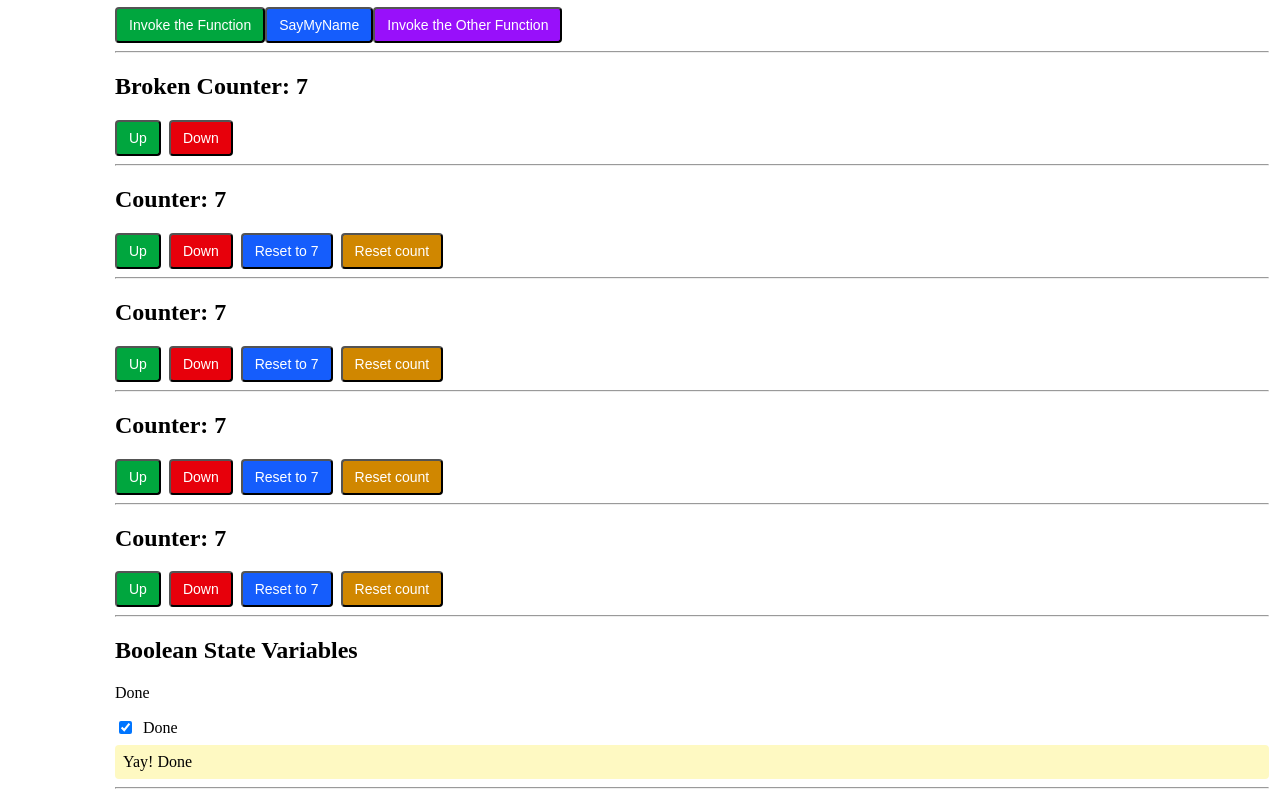
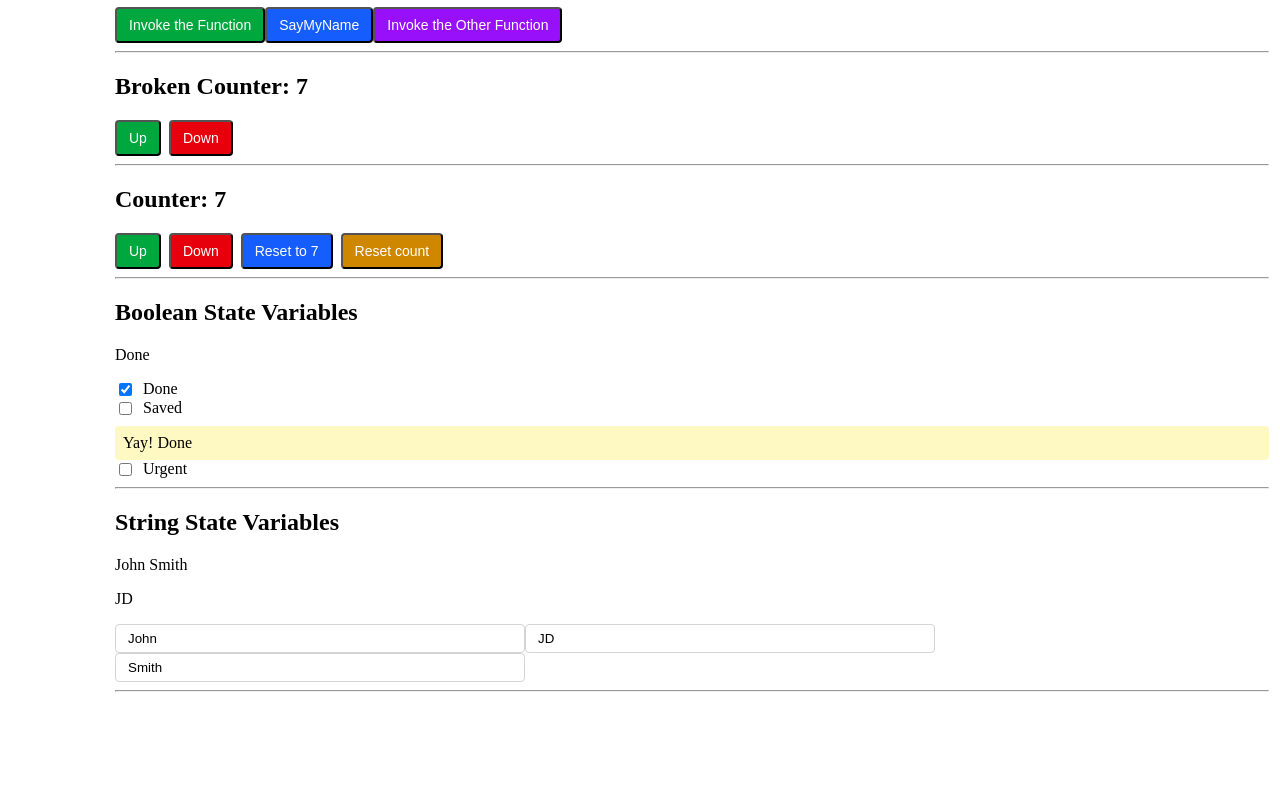
Before and after one commit to omathay/webdev-client, a Next.js app: page /labs/lab4 in a window 1280 px wide. Shown: the part 343-1143 px from the top of the page. After the commit the page ends 1046 px from the top, so only its background shows below. Built offline with nearby package versions, Linux system fonts and the light colour scheme.

Commit message:
up to 4.2.7

```diff
--- a/app/labs/lab4/BooleanStateVariables.tsx
+++ b/app/labs/lab4/BooleanStateVariables.tsx
@@ -4,6 +4,8 @@ import { useState } from "react";
 
 export default function BooleanStateVariables() {
   const [done, setDone] = useState(true);
+  const [urgent, setUrgent] = useState(false);
+  const [saved, setSaved] = useState(false);
   return (
     <div id="wd-boolean-state-variables">
       <h2>Boolean State Variables</h2>
@@ -17,7 +19,27 @@ export default function BooleanStateVariables() {
         />
         Done
       </label>
+      <label className="flex items-center gap-2">
+        <input
+          type="checkbox"
+          checked={saved}
+          onChange={() => setSaved(!saved)}
+          id="wd-boolean-saved"
+        />
+        Saved
+      </label>
+      {saved && <div>Saved</div>}
       {done && <div className="mt-2 rounded bg-yellow-100 p-2">Yay! Done</div>}
+      <label className="flex items-center gap-2">
+        <input
+            type="checkbox"
+            checked={urgent}
+            onChange={() => setUrgent(!urgent)}
+            id="wd-boolean-checkbox"
+        />
+        Urgent
+      </label>
+      {urgent && <div className="mt-2 rounded bg-red-100 p-2">Uh oh! Urgent</div>}
       <hr />
     </div>
   );
--- /dev/null
+++ b/app/labs/lab4/StringStateVariables.tsx
@@ -0,0 +1,36 @@
+"use client";
+
+import { useState } from "react";
+
+export default function StringStateVariables() {
+  const [firstName, setFirstName] = useState("John");
+  const [nickName, setNickName] = useState("JD");
+  const [lastName, setLastName] = useState("Smith");
+  return (
+    <div id="wd-string-state-variables">
+      <h2>String State Variables</h2>
+      <p>{firstName} {lastName}</p>
+      <p>{nickName}</p>
+      <input
+        className="w-full max-w-sm rounded border border-neutral-300 px-3 py-1.5"
+        value={firstName}
+        onChange={(e) => setFirstName(e.target.value)}
+        id="wd-first-name"
+      />
+      <input
+        className="w-full max-w-sm rounded border border-neutral-300 px-3 py-1.5"
+        value={nickName}
+        onChange={(e) => setNickName(e.target.value)}
+        id="wd-nick-name"
+      />
+      <input
+        className="w-full max-w-sm rounded border border-neutral-300 px-3 py-1.5"
+        value={lastName}
+        onChange={(a) => setLastName(a.target.value)}
+        id="wd-last-name"
+      ></input>
+      <hr />
+
+    </div>
+  );
+}
--- a/app/labs/lab4/page.tsx
+++ b/app/labs/lab4/page.tsx
@@ -6,6 +6,7 @@ import Counter from "./Counter";
 import CounterBroken from "./CounterBroken";
 import PassingDataOnEvent from "./PassingDataOnEvent";
 import PassingFunctions from "./PassingFunctions";
+import StringStateVariables from "./StringStateVariables";
 
 export default function Lab4() {
     const sayHello = "hello from lab 4";
@@ -17,10 +18,8 @@ export default function Lab4() {
       <PassingFunctions message={sayHello} theFunction={(message) => alert(message)} sayName={() => alert("Owen")} theOtherFunction={() => alert("Sample from parent")}/>
       <CounterBroken />
       <Counter />
-      <Counter />
-      <Counter />
-      <Counter />
       <BooleanStateVariables />
+      <StringStateVariables />
     </div>
   );
 }
```
